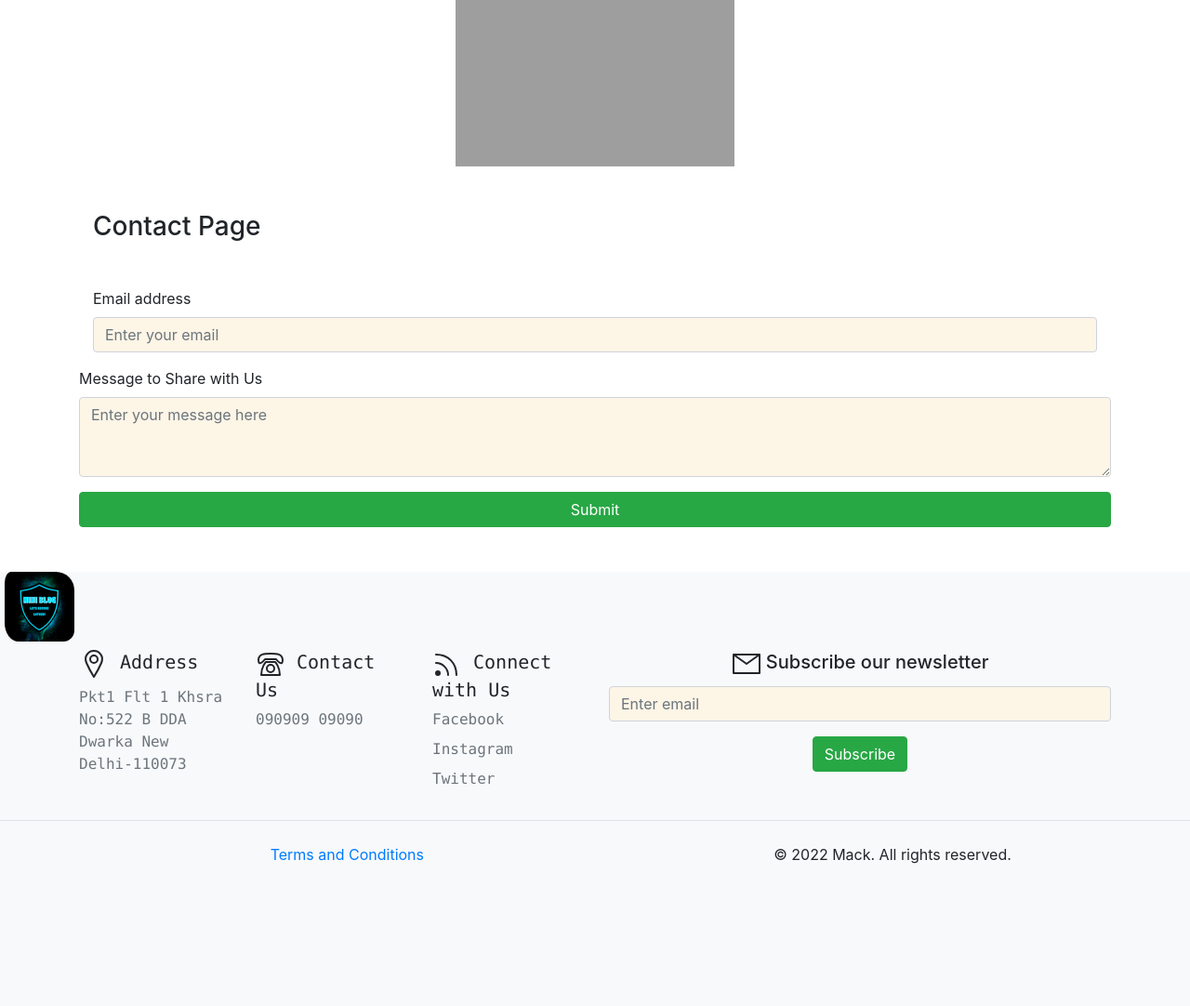
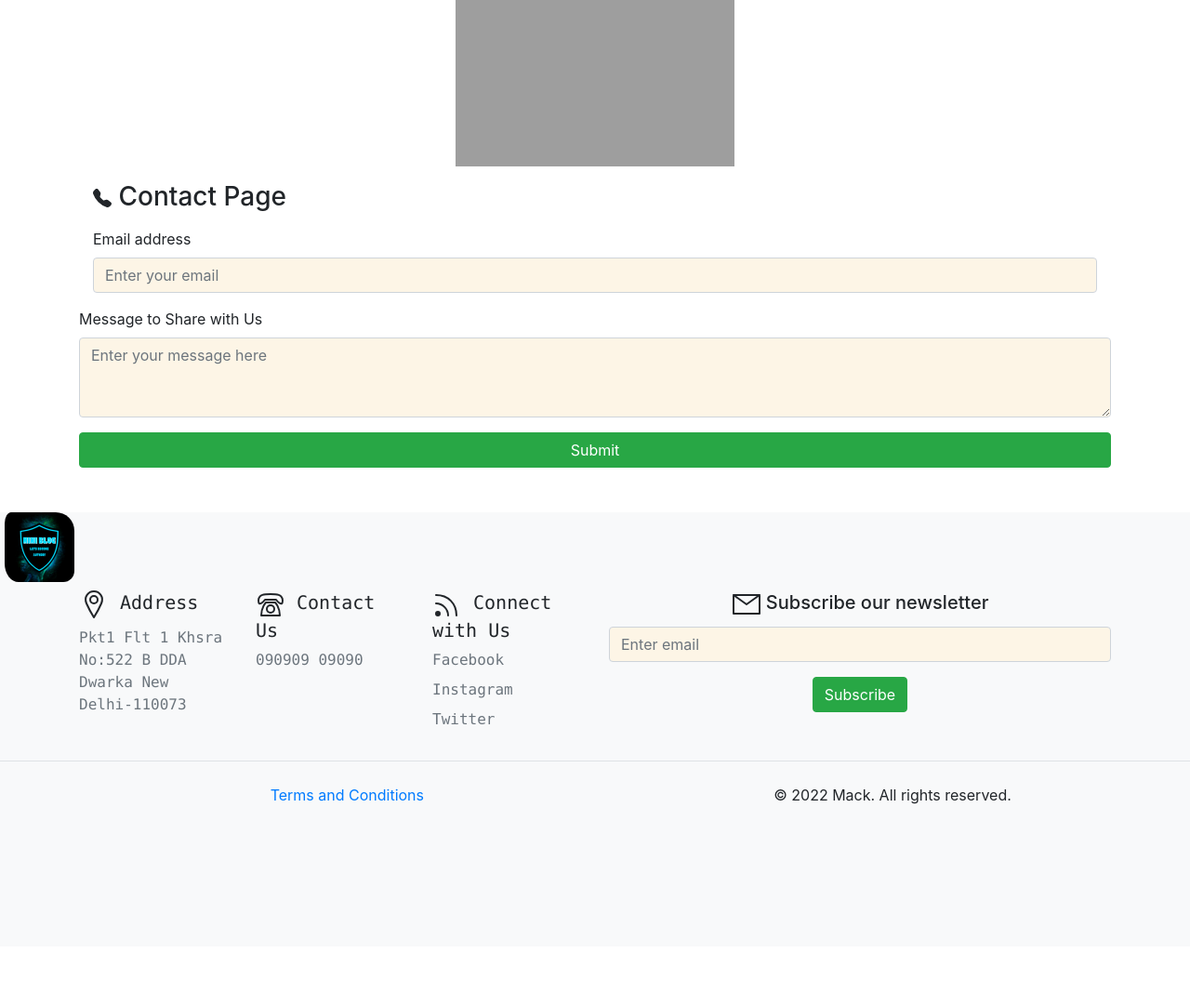
Before and after one commit to manishkumar12i/blog_project, a Django app: page /contact/ in a window 1280 px wide. Shown: the part 134-1216 px from the top of the page at 93% size. After the commit the page ends 999 px from the top, so only its background shows below. Run offline with Django 4.2, Linux system fonts and the light colour scheme; data comes from the database, SQL or seed files in the repository; some libraries are stand-ins or nearby versions; grey boxes are pictures that could not be loaded.

Commit message:
add icon  to contact us page

```diff
--- a/miniblog/blog/templates/blog/contact.html
+++ b/miniblog/blog/templates/blog/contact.html
@@ -25,15 +25,18 @@
     {% endfor %}
     {% endif %}
 <div class="col-sm-10">
-    <h3 class="my-5">Contact Page</h3>
+<h3 class="my-3">
+<svg xmlns="http://www.w3.org/2000/svg" width="20" height="20" fill="currentColor" class="bi bi-telephone-fill" viewBox="0 0 16 16">
+  <path fill-rule="evenodd" d="M1.885.511a1.745 1.745 0 0 1 2.61.163L6.29 2.98c.329.423.445.974.315 1.494l-.547 2.19a.678.678 0 0 0 .178.643l2.457 2.457a.678.678 0 0 0 .644.178l2.189-.547a1.745 1.745 0 0 1 1.494.315l2.306 1.794c.829.645.905 1.87.163 2.611l-1.034 1.034c-.74.74-1.846 1.065-2.877.702a18.634 18.634 0 0 1-7.01-4.42 18.634 18.634 0 0 1-4.42-7.009c-.362-1.03-.037-2.137.703-2.877L1.885.511z"/>
+</svg>
+Contact Page</h3>
 </div>
 <form enctype="multipart/form-data" class="container" method="POST">
     {% csrf_token %}
     <div class="form-group">
-      <label for="exampleFormControlInput1">Email address</label>
-      <input type="email" class="form-control" placeholder="Enter your email ", name="email" required>
+    <label for="exampleFormControlInput1">Email address</label>
+    <input type="email" class="form-control" placeholder="Enter your email ", name="email" required>
     </div>
-
     </div>
     <div class="form-group">
       <label for="exampleFormControlTextarea1">Message to Share with Us</label>
```
